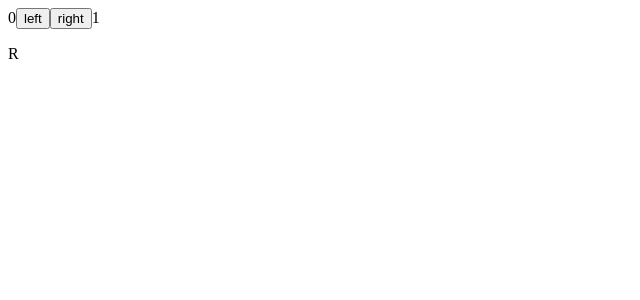
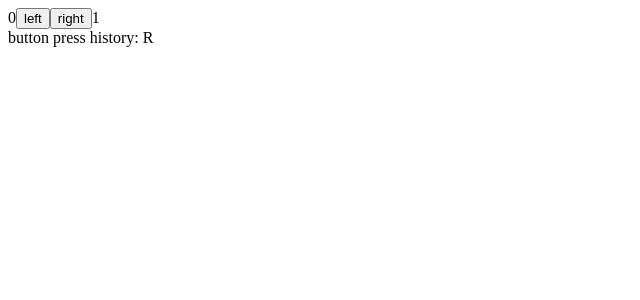
Before and after one commit to AGORKHALY/Fullstack-course-Helsinki, a React (Vite) app: page / in a window 1280 px wide. Both pictures are taken after a click on the button "right". Shown: the top 300 px of the page, without its empty margins (0-640 px from the left). Built offline with nearby package versions, Linux system fonts and the light colour scheme.

Commit message:
conditional rendering

```diff
--- a/src/App.jsx
+++ b/src/App.jsx
@@ -113,6 +113,22 @@
 
 import { useState } from 'react'
 
+const History = (props) => {
+  if (props.allClicks.length === 0) {
+    return (
+      <div>
+        the app is used by pressing the buttons
+      </div>
+    )
+  }
+  return (
+    <div>
+      button press history: {props.allClicks.join(' ')}
+    </div>
+  )
+}
+
+
 const App = () => {
   const [left, setLeft] = useState(0)
   const [right, setRight] = useState(0)
@@ -137,8 +153,7 @@
       <button onClick={handleLeftClick}>left</button>
       <button onClick={handleRightClick}>right</button>
       {right}
-
-      <p>{allClicks.join(' ')}</p>
+      <History allClicks={allClicks} />
     </div>
   )
 }
```
